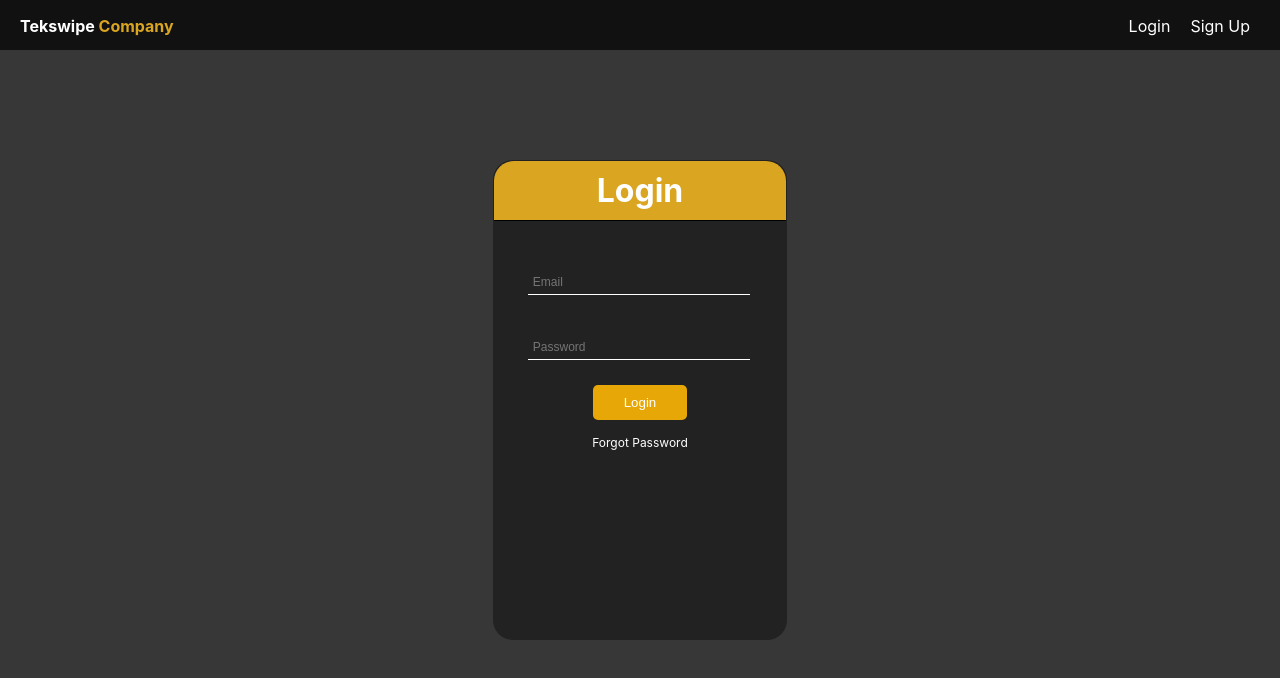
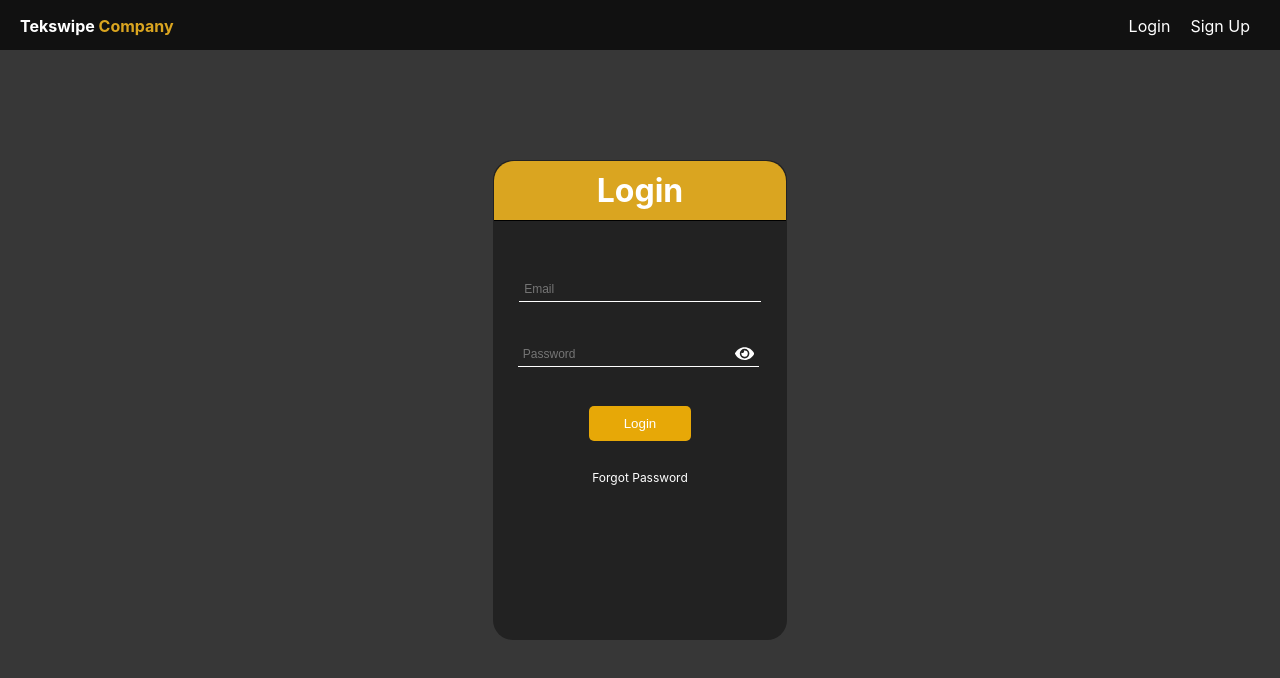
Before and after one commit to Louis-cesar/nextjs-firebase, a Next.js app: page /login in a window 1280 px wide. Shown: the top 678 px of the page. Built offline with nearby package versions, Linux system fonts and the light colour scheme; no server answers.

Commit message:
WIP ShowPassword

```diff
--- a/pages/login.js
+++ b/pages/login.js
@@ -3,6 +3,8 @@ import { useRouter } from "next/router";
 import { useAuth } from "../context/AuthContext";
 import { useState } from "react";
 import Link from "next/link";
+
+import { FaEye } from "react-icons/fa";
 
 //toast
 import { ToastContainer } from "react-toastify";
@@ -14,6 +16,11 @@ const Login = () => {
   const router = useRouter();
   const { login, forgotPassword } = useAuth();
   const [data, setData] = useState({ email: "", password: "" });
+  const [passwordShown, setPasswordShown] = useState(false);
+
+  const togglePasswordVisiblity = () => {
+    setPasswordShown(passwordShown ? false : true);
+  };
 
   const handleLogin = async (e) => {
     e.preventDefault();
@@ -55,7 +62,8 @@ const Login = () => {
 
   return (
     <div className={styles.container}>
-      <form className={styles.form}>
+      <div className={styles.form}>
+        <form>
           <h1 className={styles.header1}>Login</h1>
           <div className={styles.Label}>
             <div className={styles.input}>
@@ -68,24 +76,28 @@ const Login = () => {
                 onChange={(e) => setData({ ...data, email: e.target.value })}
               />
             </div>
+            <div className={styles.wrapper}>
               <input
-            type="password"
                 name="password"
                 id="password"
                 placeholder="Password"
                 className={styles.password}
+                type={passwordShown ? "text" : "password"}
                 onChange={(e) => setData({ ...data, password: e.target.value })}
               />
+              <FaEye className={styles.eye} onClick={togglePasswordVisiblity} />
+            </div>
+
             <button type="submit" className={styles.btn} onClick={handleLogin}>
               Login
             </button>
-          <div className={styles.forgotBtn}>
-            <Link href="/forgotPassword">
-              <div className={styles.forgot}>Forgot Password</div>
+          </div>
+          <Link href="/forgotPassword" className={styles.forgot}>
+            Forgot Password
           </Link>
+        </form>
       </div>
-        </div>
-      </form>
+
       <ToastContainer />
     </div>
   );
--- a/pages/login.module.css
+++ b/pages/login.module.css
@@ -4,6 +4,7 @@
   flex-direction: column;
   justify-content: center;
   align-items: center;
+  text-align: center;
 }
 
 .form {
@@ -27,7 +28,7 @@
   display: flex;
   flex-direction: column;
   justify-content: center;
-  padding: 30px;
+  padding: 20px;
 }
 .input {
   margin: 30px 0;
@@ -44,6 +45,7 @@
   color: grey;
   font-size: 0.75rem;
 }
+
 .email:focus {
   border-bottom: 1px solid goldenrod;
 }
@@ -61,6 +63,23 @@
 }
 .password:focus {
   border-bottom: 1px solid goldenrod;
+}
+
+.wrapper {
+  position: relative;
+  display: flex;
+  margin-bottom: 14px;
+}
+.eye {
+  position: absolute;
+  top: 20%;
+  right: 5%;
+  color: white;
+  font-size: 1.2rem;
+}
+.eye:hover {
+  color: skyblue;
+  cursor: pointer;
 }
 
 .label {
@@ -87,12 +106,9 @@
   color: black;
 }
 .forgot {
-  text-align: center;
   cursor: pointer;
-  margin: 0px;
   font-size: 0.75rem;
   color: white;
-  margin-top: 10px;
 }
 .forgot:hover {
   text-decoration: underline;
```
Lines whose indentation alone changed are shown as unchanged.
